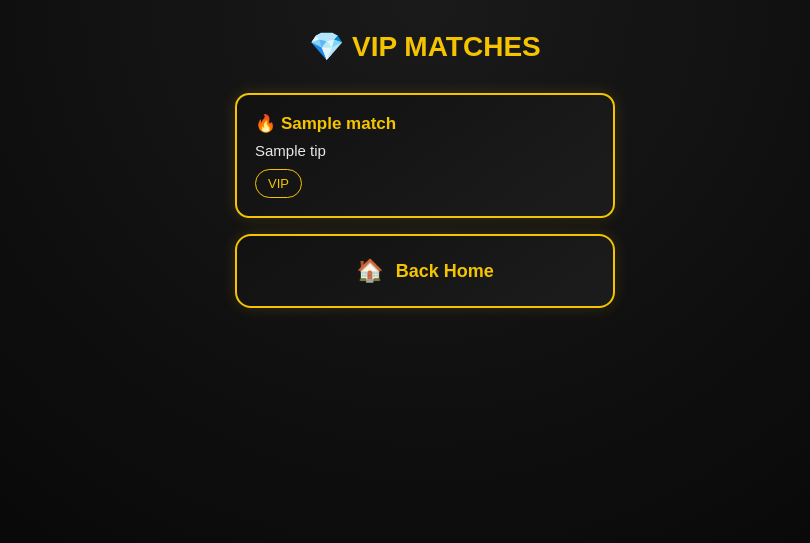
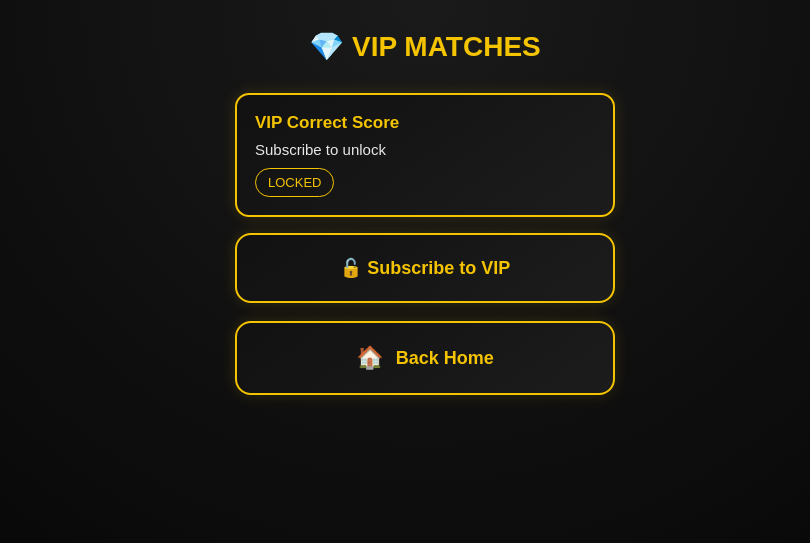
Before and after one commit to Solomon1011/vip-flask-server, a Flask app: template templates/vip.html in a window 1280 px wide. Shown: the top 543 px of the page, without its empty margins (215-1025 px from the left). Run offline with Flask 3, Linux system fonts and the light colour scheme; the template is opened without the code that fills it: most values are stand-ins (such as "Sample title", 1, 10 or a date in 2020).

Commit message:
Update vip.html

```diff
--- a/templates/vip.html
+++ b/templates/vip.html
@@ -11,13 +11,27 @@
 
     <div class="title">💎 VIP MATCHES</div>
 
+    {% if session.vip %}
   {% for tip in tips %}
     <div class="match-card">
-            <div class="match-title">🔥 {{ tip.match }}</div>
+      <div class="match-title">{{ tip.match }}</div>
       <div class="match-tip">{{ tip.tip }}</div>
       <div class="match-badge">VIP</div>
     </div>
   {% endfor %}
+{% else %}
+  {% for tip in tips %}
+    <div class="match-card blur">
+      <div class="match-title">VIP Correct Score</div>
+      <div class="match-tip">Subscribe to unlock</div>
+      <div class="match-badge">LOCKED</div>
+    </div>
+  {% endfor %}
+
+  <a href="/subscribe" class="card">
+    🔓 Subscribe to VIP
+  </a>
+{% endif %}
 
     <a href="/" class="card">
         <span class="icon">🏠</span>
```
Lines whose indentation alone changed are shown as unchanged.
